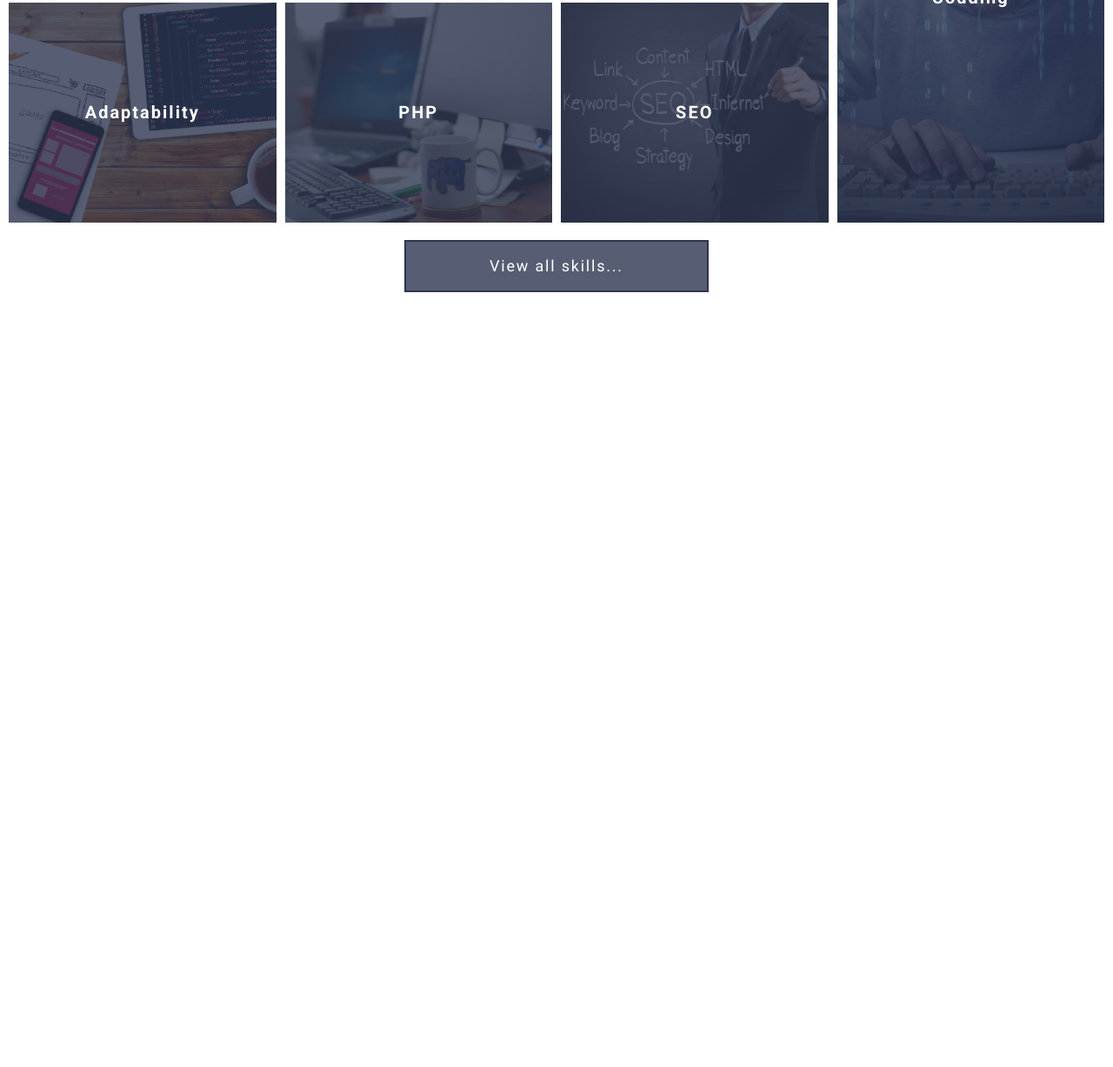
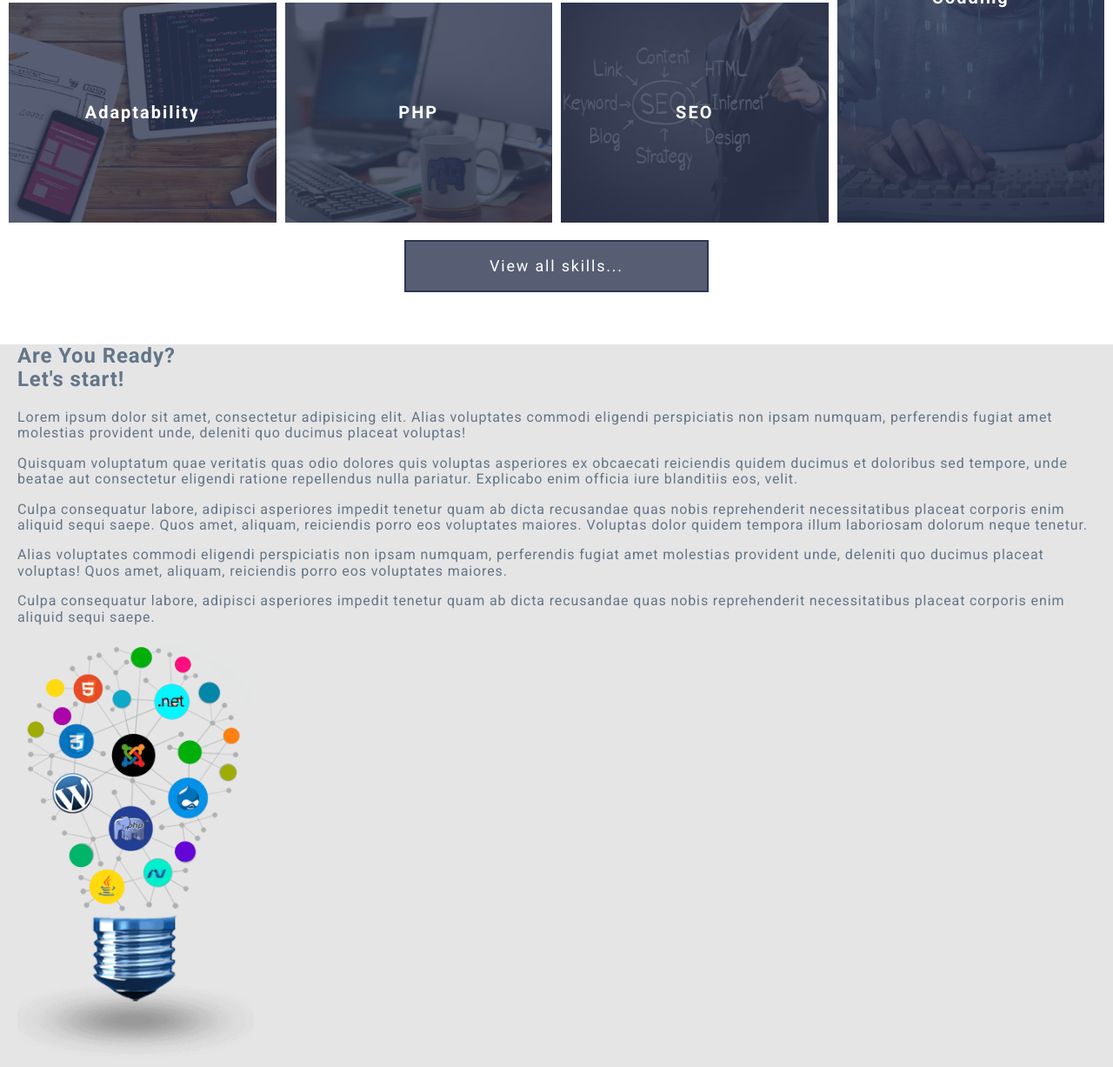
Before and after one commit to dimavlasenko3541/grid-template-init-projectnew, a website: page index.html in a window 1280 px wide. Shown: the part 1334-2561 px from the top of the page at 87% size. Before the commit the page ends 1710 px from the top, so only its background shows below. Drawn offline with Linux system fonts and the light colour scheme.

Commit message:
commit__new2

```diff
--- a/assets/scss/sections/_section-about.scss
+++ b/assets/scss/sections/_section-about.scss
@@ -0,0 +1,12 @@
+.about {
+  letter-spacing: 0.055em;
+  background-color: $color-gray-light;
+  padding-top: 100px;
+  padding-bottom: 100px;
+}
+
+  &__container {
+  display: grid;
+
+  @extend %container;
+  }
--- a/index.html
+++ b/index.html
@@ -139,6 +139,33 @@
   </div>
 </section>
 
+<section class="about">
+  <div class="about__container">
+    <div class="about__content">
+      <h2>Are You Ready? <br>Let's start!</h2>
+      <p>Lorem ipsum dolor sit amet, consectetur adipisicing elit. Alias voluptates commodi eligendi perspiciatis non
+        ipsam numquam, perferendis fugiat amet molestias provident unde, deleniti quo ducimus placeat voluptas!</p>
+      <p>Quisquam voluptatum quae veritatis quas odio dolores quis voluptas asperiores ex obcaecati reiciendis quidem
+        ducimus et doloribus sed tempore, unde beatae aut consectetur eligendi ratione repellendus nulla pariatur.
+        Explicabo enim officia iure blanditiis eos, velit.
+      </p>
+      <p>Culpa consequatur labore, adipisci asperiores impedit tenetur quam ab dicta recusandae quas nobis
+        reprehenderit
+        necessitatibus placeat corporis enim aliquid sequi saepe. Quos amet, aliquam, reiciendis porro eos voluptates
+        maiores. Voluptas dolor quidem tempora illum laboriosam dolorum neque tenetur.</p>
+      <p>Alias voluptates commodi eligendi perspiciatis non ipsam numquam, perferendis fugiat amet molestias provident
+        unde, deleniti quo ducimus placeat voluptas! Quos amet, aliquam, reiciendis porro eos voluptates maiores.</p>
+      <p>Culpa consequatur labore, adipisci asperiores impedit tenetur quam ab dicta recusandae quas nobis
+        reprehenderit
+        necessitatibus placeat corporis enim aliquid sequi saepe.</p>
+    </div>
+    <div class="about__image">
+      <img src="assets/img/img-lamp-webdev.png" alt="motivation">
+    </div>
+  </div>
+
+</section>
+
 
 <script src="libs/jquery/dist/jquery.min.js"></script>
 <script src="assets/js/main.js"></script>
```
Also changed, not shown: assets/css/style.css.
